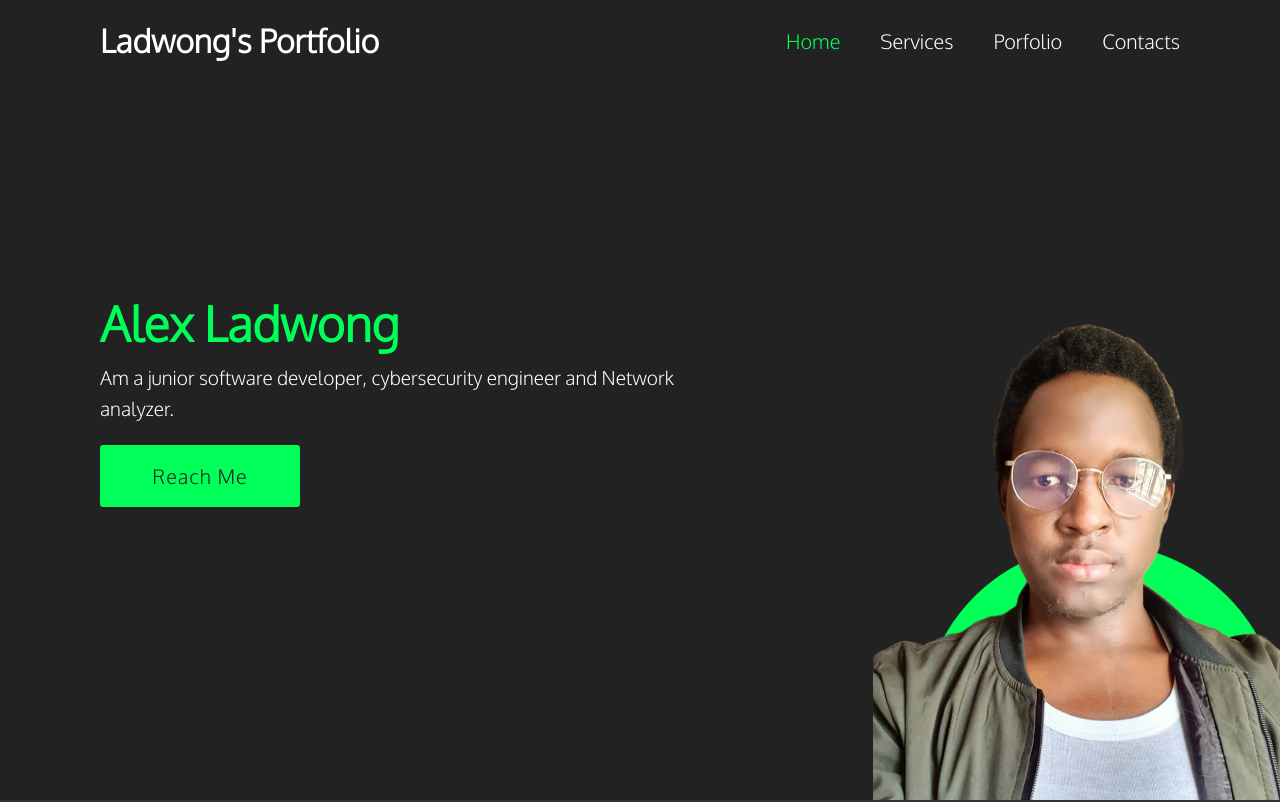
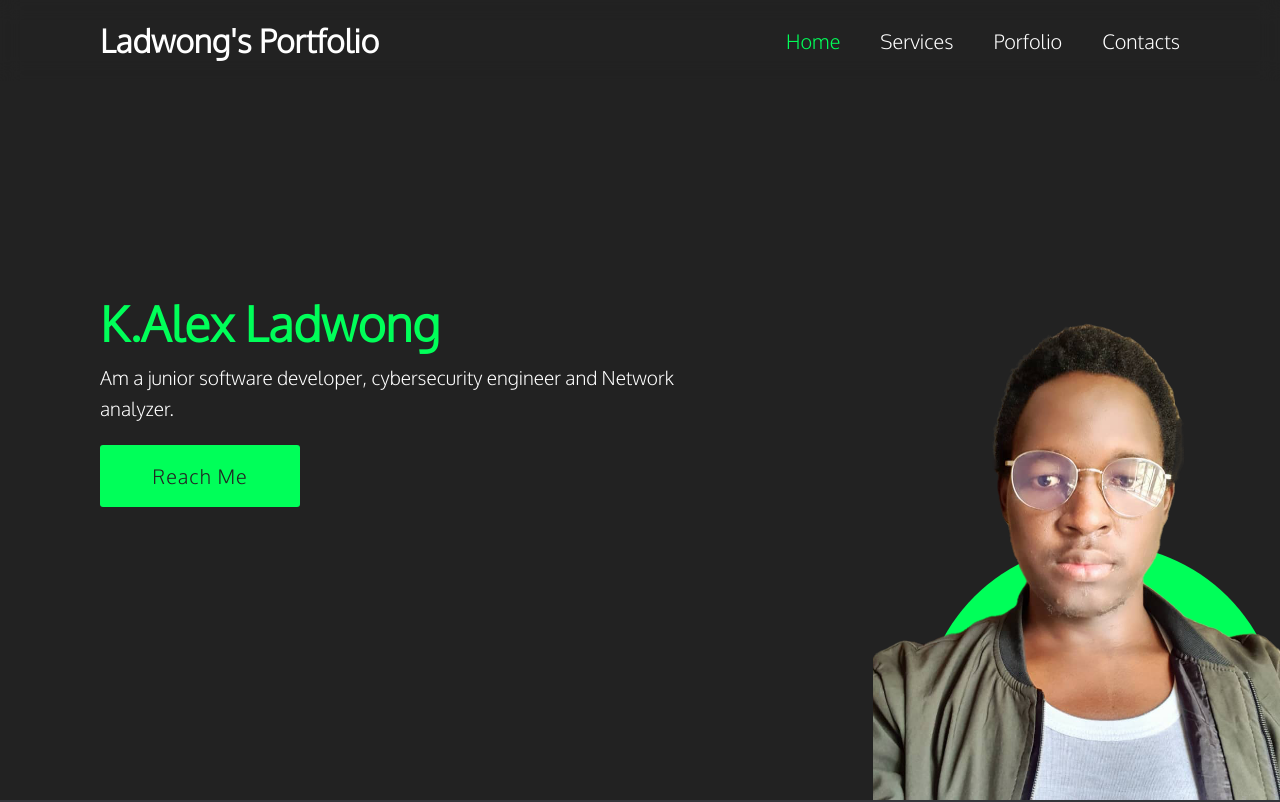
Before and after one commit to alexladwong/dev.cyber, a plain HTML site: page index.html in a window 1280 px wide. Shown: the top 802 px of the page. Drawn offline with nearby package versions, Linux system fonts and the light colour scheme; a web font is replaced by a local one.

Commit message:
Update index.html

```diff
--- a/index.html
+++ b/index.html
@@ -24,7 +24,7 @@
        </header>
        <section id="home">
         <div class="content">
-            <h3>Alex Ladwong</h3>
+            <h3>K.<span>Alex Ladwong</h3>
             <p>Am a junior software developer, cybersecurity engineer
             and Network analyzer.</p>
             <a href="#contact" class="btn">Reach Me</a>
```
